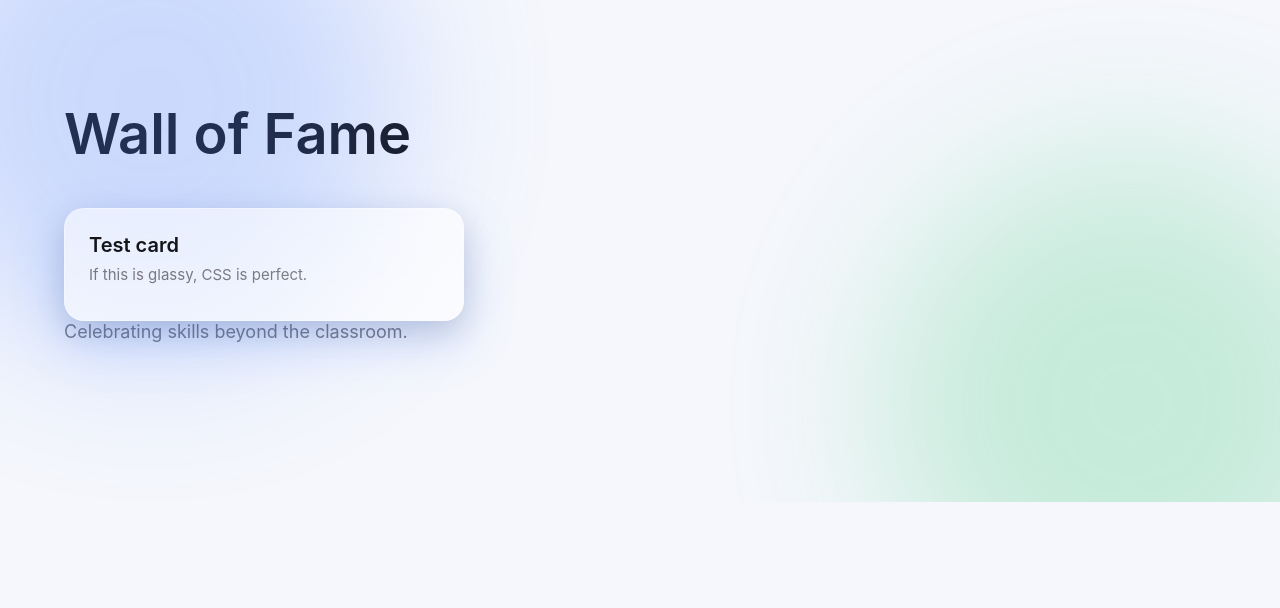
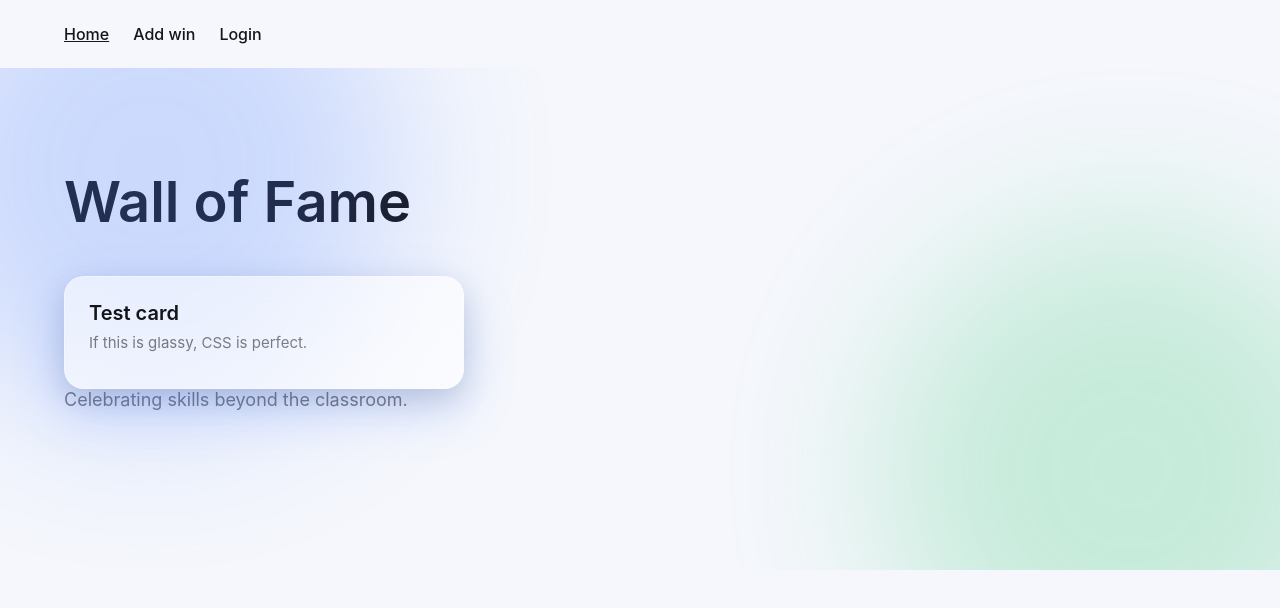
Before and after one commit to Alexanderdeloecker/web2-course-project-frontend-deploy, a Vue app: page / in a window 1280 px wide. Shown: the top 608 px of the page. Built offline with nearby package versions, Linux system fonts and the light colour scheme; no server answers.

Commit message:
App header toevoeren

```diff
--- a/src/App.vue
+++ b/src/App.vue
@@ -1,3 +1,8 @@
+<script setup>
+import AppHeader from "./components/AppHeader.vue";
+</script>
+
 <template>
+	<AppHeader />
 	<router-view />
 </template>
--- /dev/null
+++ b/src/components/AppHeader.vue
@@ -0,0 +1,21 @@
+<template>
+	<header style="padding: 24px 0">
+		<div class="container" style="display: flex; gap: 24px">
+			<router-link to="/">Home</router-link>
+			<router-link to="/add-win">Add win</router-link>
+			<router-link to="/login">Login</router-link>
+		</div>
+	</header>
+</template>
+
+<style scoped>
+a {
+	text-decoration: none;
+	font-weight: 500;
+	color: inherit;
+}
+
+a.router-link-active {
+	text-decoration: underline;
+}
+</style>
```
